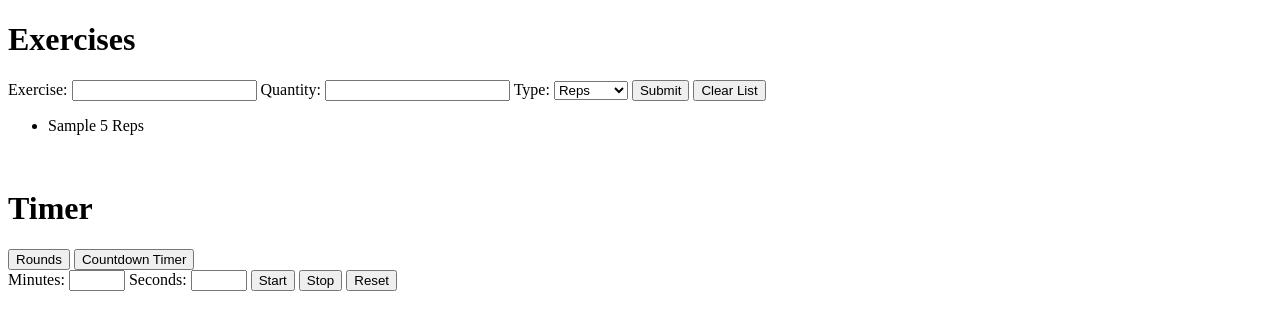
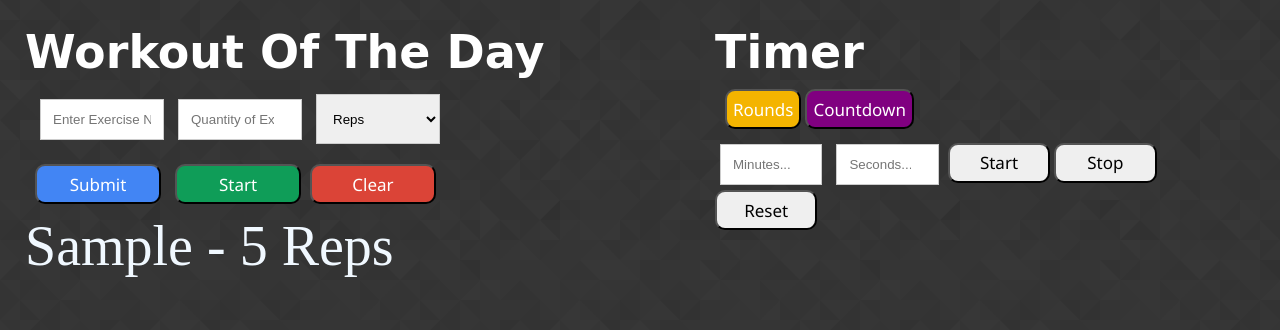
Before and after one commit to SAS0588/Workout-Buddy, a plain HTML site: page index.html in a window 1280 px wide. Both pictures are taken after typing "Sample", "5" into the empty fields and a click on the button "Submit". Drawn offline with Linux system fonts and the light colour scheme; a web font is replaced by a local one.

Commit message:
added styling to app
added custom css styling to app. Countdown timer still needs styling.

```diff
--- a/css/style.css
+++ b/css/style.css
@@ -1,3 +1,124 @@
+body{
+    margin: 0;
+    padding: 0;
+    background-image: url(../images/prism.png);
+}
+#to-exercise{
+    float: left;
+    width: 50%;
+    margin: 25px;
+}
+.title{
+    font-family: 'Saira Stencil One', cursive;
+    color: white;
+    font-size: 46px;
+    margin: 0;
+}
+.exercise-input-form{
+    display: block;
+    margin: 10px;
+}
+.input-box{
+    width: 20%;
+    padding: 12px;
+    display: inline-block;
+    border: 1px solid #ccc;
+    box-sizing: border-box;
+    margin: 5px;
+}
+select{
+    -webkit-appearance: menulist-button;
+    height: 50px;
+}
+#centered-buttons{
+    text-align: left;
+    margin: 5px;
+}
+#submit{
+    background-color: #4285F4;
+    color: White;
+    margin: 5px;
+}
+#start{
+    background-color: #0F9D58;
+    color: white;
+    margin: 5px;
+}
+#enter{
+    display: none;
+    width: auto;
+    background-color: #F4B400;
+    color: white;
+    margin: 10px;
+}
+#clear{
+    background-color: #DB4437;
+    color: white;
+}
+.form-button{
+    display: inline-block;
+    height: 40px;
+    width: 20%;
+    margin: 0px;
+    border-radius: 10px;
+    font-family: 'Noto Sans', sans-serif;
+    font-size: 17px;
+}
+.to-dos-list{
+    display: flex;
+}
+ul{
+    list-style-type: none;
+    color: aliceblue;
+    font-size: 56px;
+    padding: 0px;
+    margin: 0px;
+}
+#timer-main{
+    float: left;
+    width: 40%;
+    margin: 25px;
+}
+#timer-heading{
+    font-family: Arial, Helvetica, sans-serif;
+    color: White;
+    margin: 10px;
+}
+.timer-buttons{
+    margin: 10px;
+}
+#rounds{
+    background-color: #F4B400;
+    color: white;
+    width: auto;
+}
+#countdown{
+    background-color: purple;
+    color: white;
+    width: auto;
+}
 #rounds-display{
     display: none;
 }
+#number-of-rounds{
+    width: 90px;
+}
+#length-of-rounds{
+    width: 90px;
+    height: 40px;
+}
+#submit-rounds-timer{
+    width: auto;
+    background-color: #0F9D58;
+    color: white;
+}
+#stop-rounds-timer{
+    width: auto;
+    background-color: #DB4437;
+    color: white;
+}
+.round-timer-display{
+    font-size: 70px;
+    color: white;
+    text-align: left;
+}
--- a/index.html
+++ b/index.html
@@ -1,70 +1,121 @@
-<!doctype html>
+<!DOCTYPE html>
 
 <html lang="en">
   <head>
-  <meta charset="utf-8">
+    <meta charset="utf-8" />
 
     <title>Workout Buddy</title>
-  <meta name="description" content="The HTML5 Herald">
-  <meta name="author" content="SitePoint">
+    <link
+      href="https://fonts.googleapis.com/css?family=Noto+Sans&display=swap"
+      rel="stylesheet"
+    />
+    <link
+      href="https://fonts.googleapis.com/css?family=Saira+Stencil+One&display=swap"
+      rel="stylesheet"
+    />
 
-  <link rel="stylesheet" href="css/style.css">
+    <link rel="stylesheet" href="css/style.css" />
   </head>
 
   <body>
     <div id="to-exercise">
-        <h1>Exercises</h1>
-        <span id="exercise-title">Exercise: </span><input type="text" id="exercise">
-        <span id="quantity-title">Quantity: </span><input type="number" id="number">
-        <span id="type-title">Type: </span><select id="type-of-exercise">
+      <div id="start-hide">
+        <h1 class="title">Workout Of The Day</h1>
+        <form class="exercise-input-form">
+          <input
+            type="text"
+            placeholder="Enter Exercise Name"
+            id="exercise"
+            class="input-box"
+          />
+          <input
+            type="number"
+            placeholder="Quantity of Exercise"
+            id="number"
+            class="input-box"
+          />
+          <select id="type-of-exercise" class="input-box">
             <option value="Reps">Reps</option>
             <option value="Seconds">Seconds</option>
             <option value="Laps">Laps</option>
           </select>
-        <button id="submit">Submit</button>
-        <button id="clear">Clear List</button>
+        </form>
+        <div id="centered-buttons">
+          <button id="submit" class="form-button">Submit</button>
+          <button id="start" class="form-button">Start</button>
+          <button id="clear" class="form-button">Clear</button>
+        </div>
+      </div>
+      <button id="enter" class="form-button">Enter Exercise</button>
+
       <!-- Saving for later functionality
-
         <button class="save">Save Locally</button>
-
         -->
 
       <!--LIST OF TO-DOs-->
-        <ul id="exercise-list-unordered">
-        </ul>
+      <div class="to-dos-list">
+        <ul id="exercise-list-unordered"></ul>
       </div>
-    <br>
-    <div id="timer">
-      <h1>Timer</h1>
-      <button id="rounds">Rounds</button>
-      <button id="countdown">Countdown Timer</button>
+    </div>
 
-      <!--ROUNDS TIMER-->
+    <div id="timer-main">
+      <h1 class="title">Timer</h1>
+      <div class="timer-buttons">
+        <button id="rounds" class="form-button">Rounds</button>
+        <button id="countdown" class="form-button">Countdown</button>
+      </div>
+      <div id="timers">
         <div id="rounds-display">
-        <span id="rounds-title"># Of Rounds </span><input type="number" id="number-of-rounds" min="1" max="50">
-        <span id="length-title">Length of Rounds</span><select id="length-of-rounds">
+          <div id="in-line">
+            <input
+              type="number"
+              placeholder="#"
+              id="number-of-rounds"
+              min="1"
+              max="50"
+              class="input-box"
+            />
+            <select id="length-of-rounds">
               <option value="20">20 Sec</option>
               <option value="30">30 Sec</option>
               <option value="40">40 Sec</option>
               <option value="50">50 Sec</option>
               <option value="60">1 min</option>
             </select>
-        <button id="submit-rounds-timer">Start Timer</button>
-        <button id="clear-rounds-timer">Stop Timer</button>
+            <button id="submit-rounds-timer" class="form-button">
+              Start Timer
+            </button>
+            <button id="stop-rounds-timer" class="form-button">
+              Stop Timer
+            </button>
+          </div>
           <p id="round-display" class="round-timer-display"></p>
           <p id="timer-display" class="round-timer-display"></p>
           <p id="finished-display" class="round-timer-display"></p>
         </div>
 
-
-      <!--COUNTDOWN TIMER-->
         <div id="countdown-display">
-        <span id="minutes-title">Minutes: </span><input type="number" id="minutes-input" min="0" max="60">
-        <span id="seconds-title">Seconds: </span><input type="number" id="seconds-input" min="1" max="60">
-        <button id="start-countdown">Start</button>
-        <button id="stop-countdown">Stop</button>
-        <button id="reset-countdown">Reset</button>
+          <input
+            type="number"
+            placeholder="Minutes..."
+            id="minutes-input"
+            class="input-box"
+            min="0"
+            max="60"
+          />
+          <input
+            type="number"
+            placeholder="Seconds..."
+            id="seconds-input"
+            class="input-box"
+            min="1"
+            max="60"
+          />
+          <button id="start-countdown" class="form-button">Start</button>
+          <button id="stop-countdown" class="form-button">Stop</button>
+          <button id="reset-countdown" class="form-button">Reset</button>
           <p id="countdown-clock-display"></p>
+        </div>
       </div>
     </div>
     <script src="js/script.js"></script>
--- a/js/script.js
+++ b/js/script.js
@@ -4,7 +4,8 @@
 
 // Add eventListeners for exercise submission and clear list
 document.getElementById('submit').addEventListener("click",submit);
-document.getElementById('clear').addEventListener("click",clear);
+document.getElementById('start').addEventListener("click",start);
+document.getElementById('enter').addEventListener("click",enter);
 
 // form validation check for numbers in input field
 const checkAgainst = /^[0-9]+$/;
@@ -44,7 +45,7 @@ function createElement(ex,num,typ){
     spanItem.setAttributeNode(spanAttribute);
     // 3. create a text node to attach the text value to the list item and span item
     const listItemText = document.createTextNode(ex);
-    const spanItemText = document.createTextNode(` ${num} ${typ}`);
+    const spanItemText = document.createTextNode(` - ${num} ${typ}`);
     // 4. attach the text to the list item and span item
     spanItem.appendChild(spanItemText);
     listItem.appendChild(listItemText);
@@ -56,10 +57,16 @@ function createElement(ex,num,typ){
     unorderedList.appendChild(listItem);
 };
 
-function clear(){
+function start(){
     // this function clears the entire list of exercises
-    console.log('clear function works');
+    document.getElementById('start-hide').style.display = 'none';
+    document.getElementById('enter').style.display = 'block';
 };
+
+function enter(){
+    document.getElementById('start-hide').style.display = 'block';
+    document.getElementById('enter').style.display = 'none';
+}
 
 
 ////////////////////////////////////////////
@@ -100,12 +107,12 @@ Round Timer Functions
 
 // Event Listener
 document.getElementById('submit-rounds-timer').addEventListener('click', formCheck);
-document.getElementById('clear-rounds-timer').addEventListener('click', stopInterval);
+document.getElementById('stop-rounds-timer').addEventListener('click', stopInterval);
 
 // Form Check
 function formCheck(){
-    const roundInput = document.getElementById('number-of-rounds').value;
-    if(roundInput.length === 0 || roundInput == 'e'){
+    const roundInput = Number(document.getElementById('number-of-rounds').value);
+    if(roundInput <= 0){
         alert("please check the number of rounds field for an error.");
     } else {
         main();
@@ -156,7 +163,7 @@ function roundTimerInterval(ln,num){
             if(length < 10){
                 length = '0' + length;
             };
-            document.getElementById('timer-display').innerHTML = `Time Remaining: 00:${length}`;
+            document.getElementById('timer-display').innerHTML = `00:${length}`;
         } else {
             if(number != num){
                 length = ln;
@@ -197,6 +204,14 @@ function endDisplay(){
 document.getElementById('start-countdown').addEventListener('click',startCountdown);
 document.getElementById('stop-countdown').addEventListener('click',stopCountdown);
 
+function countdownFormCheck(m,s){
+    if (m <= 0 || s <= 0){
+        alert('Please enter a valid number.');
+    } else {
+        countdownTimerInterval(m,s);
+    };
+};
+
 function startCountdown(){
     /* Algorithm:
         1. create a function that executes for every second using setInterval.
@@ -205,10 +220,19 @@ function startCountdown(){
         4. decrement the seconds by “1" for each second.
         5. check if the seconds reach 0 if true then alert user and clear the timer.
     */
+    // turn off start button and rounds button
+    setCountdownDisplay();
+
    const mins = Number(document.getElementById('minutes-input').value);
    const secs = Number(document.getElementById('seconds-input').value);
-   countdownTimerInterval(mins,secs);
+
+   countdownFormCheck(mins,secs);
 }
+
+function setCountdownDisplay(){
+    document.getElementById('start-countdown').disabled = true;
+    document.getElementById('rounds').disabled = true;
+};
 
 function countdownTimerInterval(m,s){
     let total = (m * 60) + (s);
@@ -244,11 +268,10 @@ function countdownTimerInterval(m,s){
 
 function stopCountdown(){
     clearInterval(countdownIntervalVariable);
+    endCountdownDisplay();
 };
 
-// NEXT STEPS:
-/*
-Fix countdown timer's functionality. We need to be able to disable rounds button, check field input (especially negative input), and apply reset button functionality.
-
-Find bugs (rounds still has an ability to take negative numbers) and squash them!
-*/
+function endCountdownDisplay(){
+    document.getElementById('start-countdown').disabled = false;
+    document.getElementById('rounds').disabled = false;
+};
```
Also changed, not shown: images/prism.png (added). Lines whose indentation alone changed are shown as unchanged.
